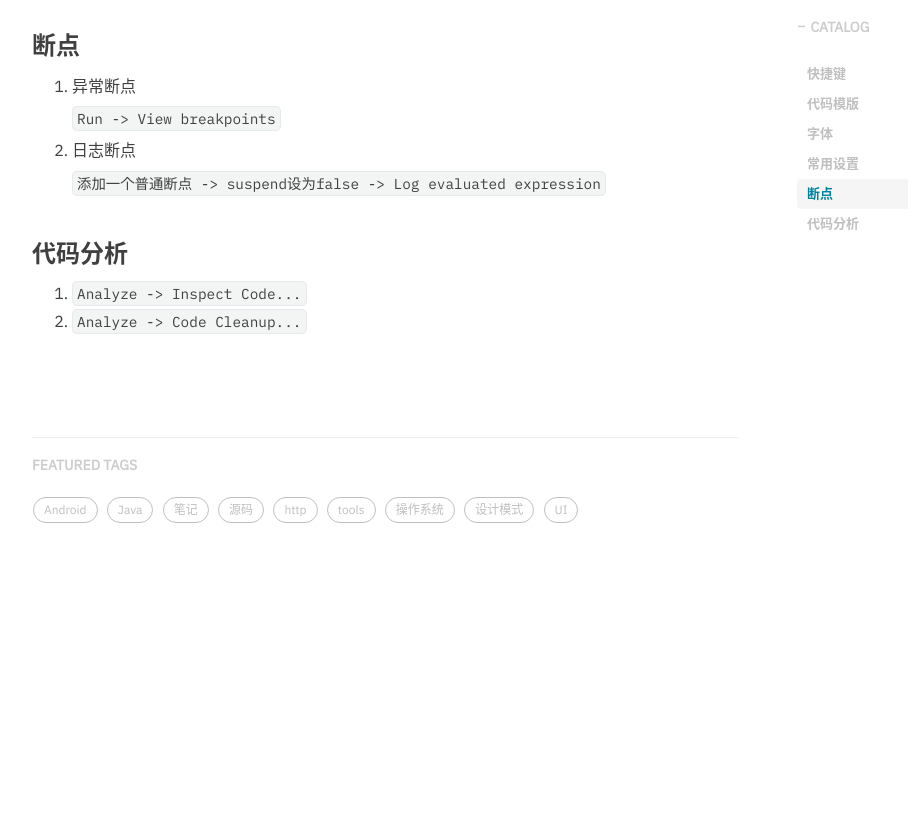
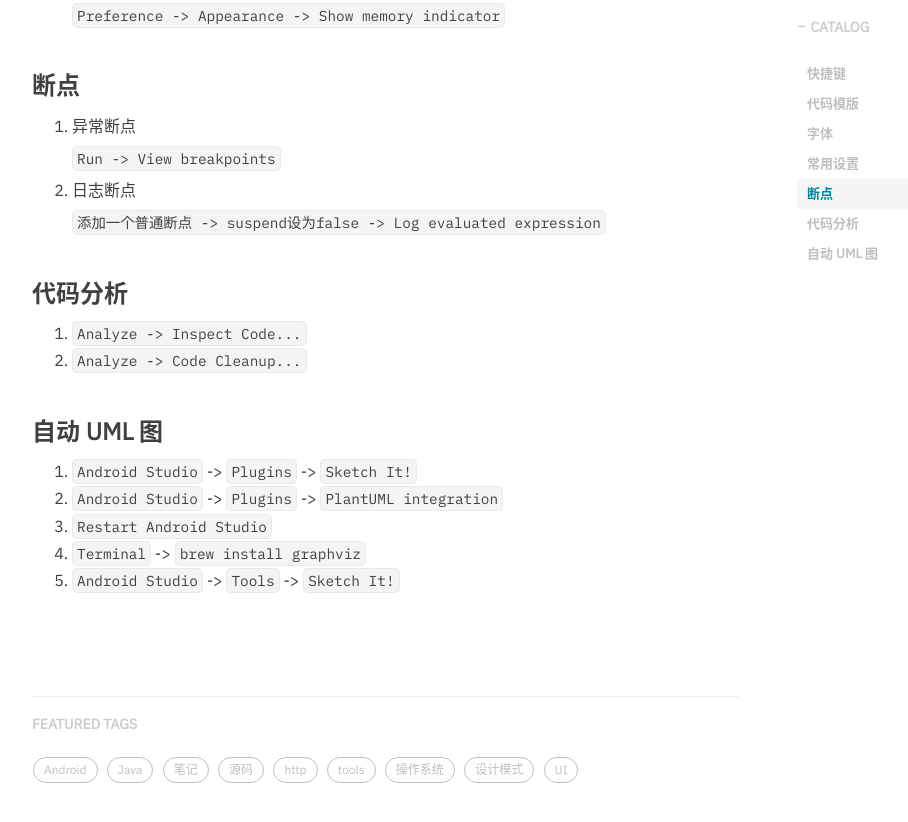
Before and after one commit to hurshi/hurshi.github.io, a Jekyll site: the page built from _posts/2018-01-01-preference_android_studio.md, in a window 1280 px wide and 900 px high, scrolled down 2209 px. Shown: the top 822 px of the window, without its empty margins (233-1141 px from the left). Built offline with Jekyll 4.4.1, drawn with Linux system fonts in a browser that asks for light colours; nearby versions of some CDN libraries; some web fonts are replaced; comment, search, counter and statistics services are not loaded; before the commit the page ends 2849 px from its top, so only the background shows below that; some of the changed text lies outside the part shown.

Commit message:
add android studio auto generate uml

```diff
--- a/_posts/2018-01-01-preference_android_studio.md
+++ b/_posts/2018-01-01-preference_android_studio.md
@@ -40,11 +41,11 @@ tags:
 
 ### 常用设置
 1. **设置`command + 左键`和`control + 左键`同样功能**
-  `Preferences -> Keymap -> Search for "Declaration" -> double click on the search result under the  'Navigate' category ->
+    `Preferences -> Keymap -> Search for "Declaration" -> double click on the search result under the  'Navigate' category ->
      select "add mouse shortcut" -> and press the shortcut buttons (eg. CMD+left click) and save it`
 
 2. **提示不区分大小写，因此我们要改成大小写不敏感**
-  `Preferences -> code completion -> case sensitive completion: none;`
+    `Preferences -> code completion -> case sensitive completion: none;`
 
 3. **自动`import`**
    `Preference -> auto import`
@@ -85,3 +86,11 @@ tags:
 
 1. `Analyze -> Inspect Code...`
 2. `Analyze -> Code Cleanup...`
+
+### 自动 UML 图
+
+1. `Android Studio` -> `Plugins` -> `Sketch It!`
+2. `Android Studio` -> `Plugins` -> `PlantUML integration`
+3. `Restart Android Studio`
+4. `Terminal` -> `brew install graphviz`
+5. `Android Studio` -> `Tools` -> `Sketch It!`
```
Also changed, not shown: other parts of _posts/2018-01-01-preference_android_studio.md (+1 -0 lines).
